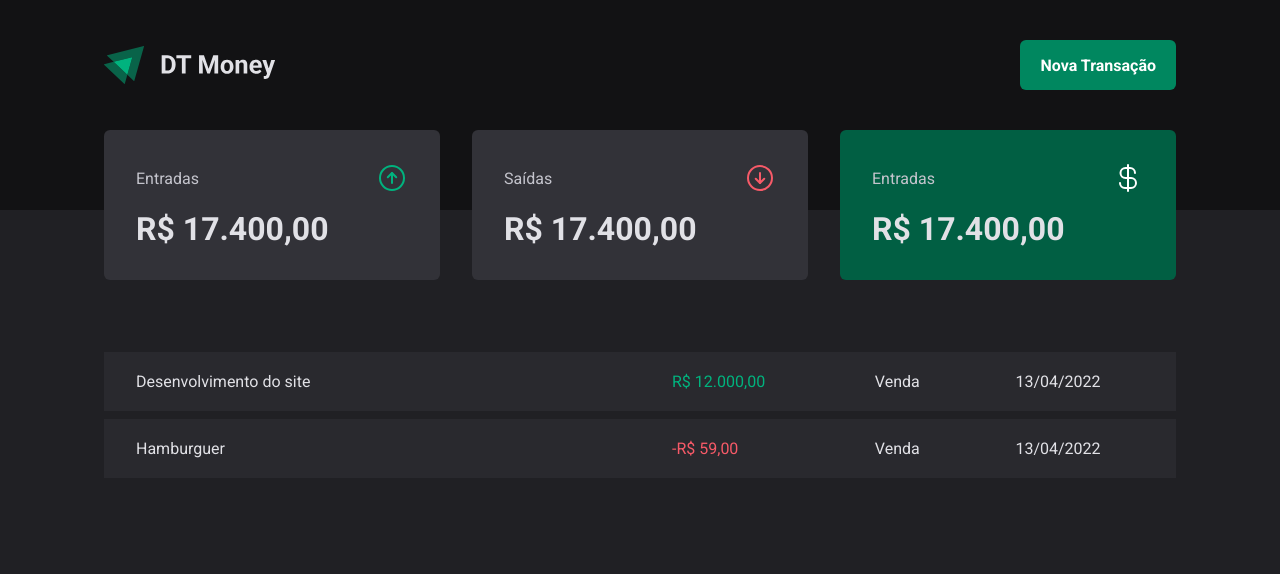
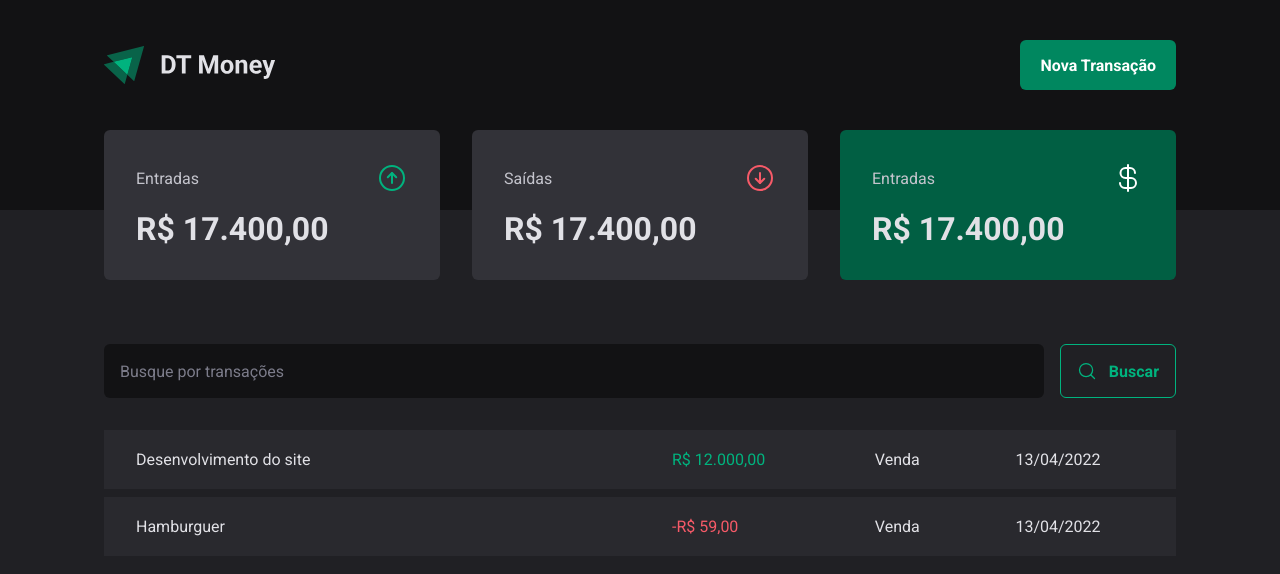
Before and after one commit to ghiberti85/ignite-dt-money, a React (Vite) app: page / in a window 1280 px wide. Shown: the top 574 px of the page. Built offline with nearby package versions, Linux system fonts and the light colour scheme.

Commit message:
SearchForm Component

```diff
--- /dev/null
+++ b/src/pages/Transactions/components/SearchForm/index.tsx
@@ -0,0 +1,15 @@
+import { MagnifyingGlass } from "phosphor-react";
+import { SearchFormContainer } from "./styles";
+
+export function SearchForm() {
+    return (
+        <SearchFormContainer>
+            <input type="text" placeholder="Busque por transações"/>
+
+            <button type="submit">
+                <MagnifyingGlass size={20} />
+                Buscar
+            </button>
+        </SearchFormContainer>
+    );
+}
--- /dev/null
+++ b/src/pages/Transactions/components/SearchForm/styles.ts
@@ -0,0 +1,41 @@
+import { styled } from "styled-components";
+
+export const SearchFormContainer = styled.form`
+    display:flex;
+    gap: 1rem;
+
+    input {
+        flex:1;
+        border-radius: 6px;
+        border: 0;
+        background-color: ${props => props.theme['gray-900']};
+        color: ${props => props.theme['gray-300']};
+        padding: 1rem;
+
+        &::placeholder {
+            color: ${props => props.theme['gray-500']};
+        }
+    }
+
+    button {
+        display: flex;
+        align-items: center;
+        gap: 0.75rem;
+
+        border: 0;
+        padding: 1rem;
+        background: transparent;
+        border: 1px solid ${props=>props.theme['green-300']};
+        color: ${props=>props.theme['green-300']};
+        font-weight: bold;
+        border-radius:6px;
+
+        &:hover {
+            background: ${props=>props.theme['green-500']};;
+            border: 1px solid ${props=>props.theme['green-500']};
+            color: ${props=>props.theme.white};
+            transition: background-color 0.2s, color 0.2s, border-color 0.2s;
+        }
+
+    }
+`;
--- a/src/pages/Transactions/index.tsx
+++ b/src/pages/Transactions/index.tsx
@@ -1,5 +1,6 @@
 import { Header } from "../../components/Header";
 import { Summary } from "../../components/Summary";
+import { SearchForm } from "./components/SearchForm";
 import { PriceHighlight, TransactionsContainer, TransactionsTable } from "./styles";
 
 export function Transactions() {
@@ -8,6 +9,9 @@
             <Header />
             <Summary />
             <TransactionsContainer>
+
+                <SearchForm />
+
                 <TransactionsTable>
                     <tbody>
                         <tr>
--- a/src/pages/Transactions/styles.ts
+++ b/src/pages/Transactions/styles.ts
@@ -11,7 +11,7 @@
     width: 100%;
     border-collapse: separate;
     border-spacing: 0 0.5rem;
-    /* margin-top: 1.5rem; */
+    margin-top: 1.5rem;
 
     td {
         padding: 1.25rem 2rem;
```
